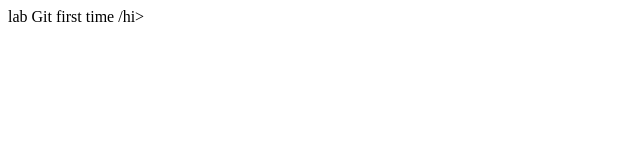
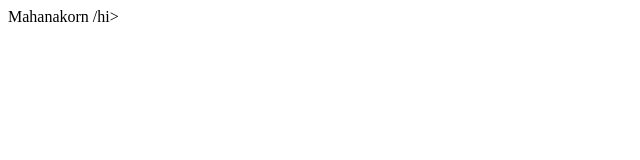
Before and after one commit to s-ongkittikul/Lab3, a plain HTML site: page index.html in a window 1280 px wide. Shown: the full height of the page, 0-640 px from the left. Drawn offline with Linux system fonts and the light colour scheme.

Commit message:
add index_060723_2

```diff
--- a/index.html
+++ b/index.html
@@ -6,6 +6,7 @@
 
     </head>
     <body>
-        <hi>lab Git first time /hi>
+        <hi>Mahanakorn /hi>
+
     </body>
 </html>
```
